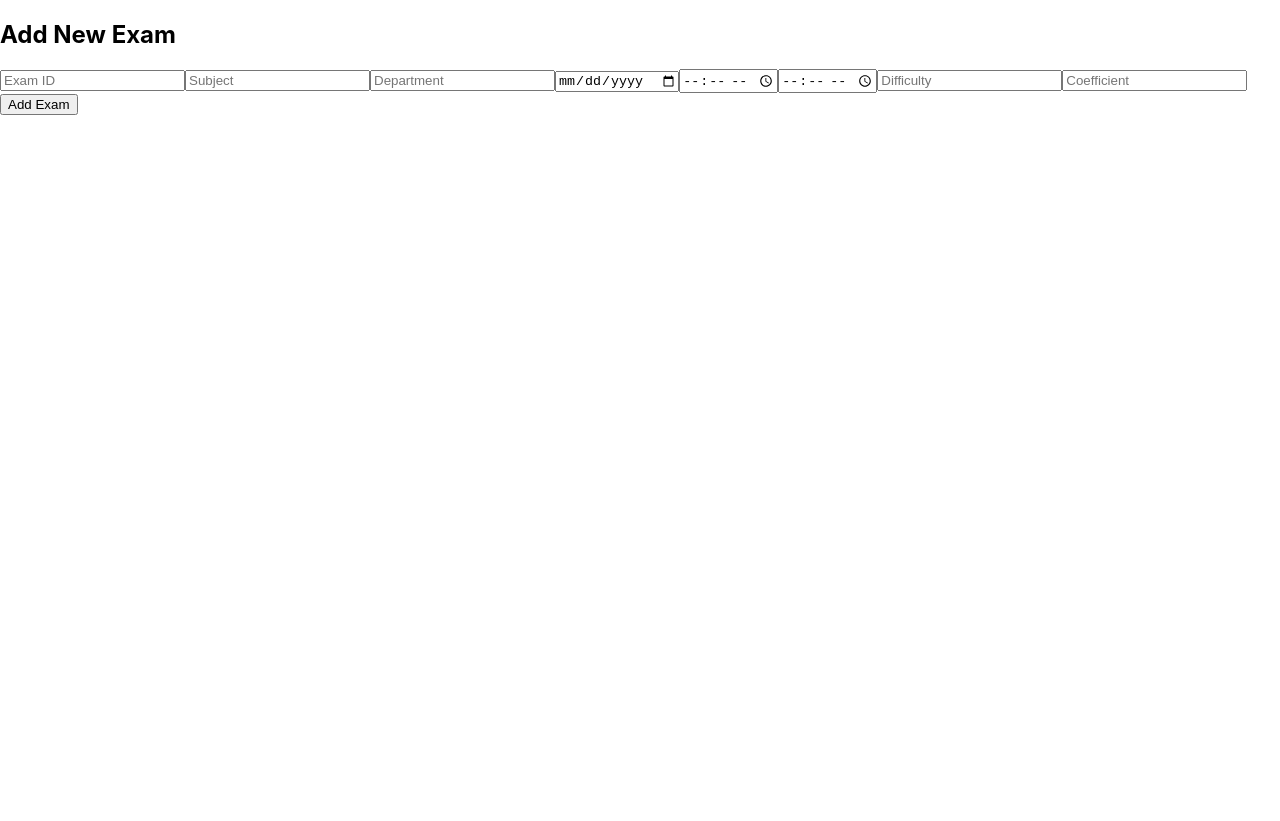
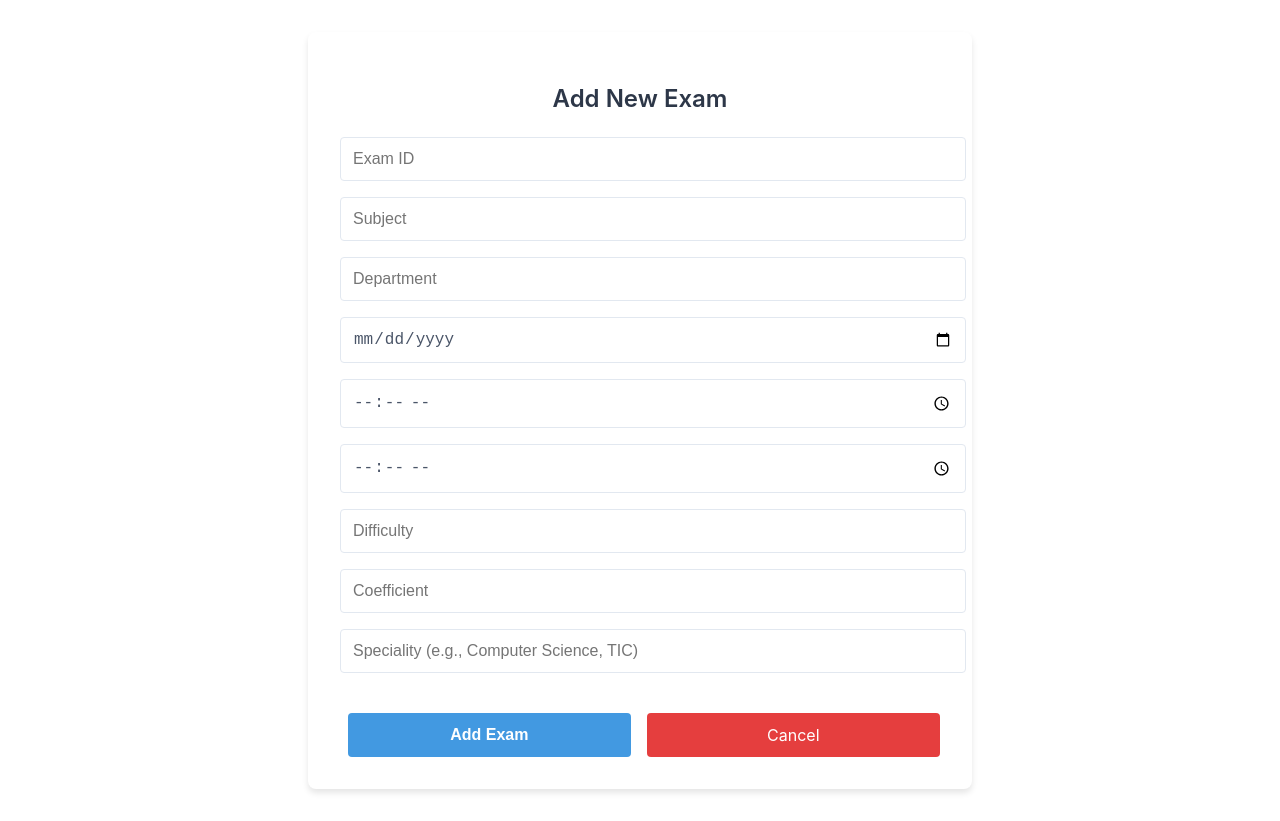
Before and after one commit to esraahsin/ExamManagementSystem, a React (Create React App) app in the folder frontend/: page /admin/exams/addexam in a window 1280 px wide. Before the commit the page ends 800 px from the top, so only its background shows below. Built offline with nearby package versions, Linux system fonts and the light colour scheme.

Commit message:
addinf style to AddExam form

```diff
--- /dev/null
+++ b/frontend/src/pages/AddExam.css
@@ -0,0 +1,102 @@
+/* Conteneur principal */
+.add-exam-container {
+    max-width: 600px;
+    margin: 2rem auto;
+    padding: 2rem;
+    background-color: #ffffff;
+    border-radius: 8px;
+    box-shadow: 0 4px 6px rgba(0, 0, 0, 0.1);
+}
+
+/* Titre du formulaire */
+.add-exam-title {
+    font-size: 1.5rem;
+    font-weight: 600;
+    color: #2d3748;
+    margin-bottom: 1.5rem;
+    text-align: center;
+}
+
+/* Champs du formulaire */
+.add-exam-input {
+    width: 100%;
+    padding: 0.75rem;
+    margin-bottom: 1rem;
+    border: 1px solid #e2e8f0;
+    border-radius: 4px;
+    font-size: 1rem;
+    color: #4a5568;
+    transition: border-color 0.3s ease;
+}
+
+.add-exam-input:focus {
+    border-color: #4299e1;
+    outline: none;
+    box-shadow: 0 0 0 3px rgba(66, 153, 225, 0.2);
+}
+
+/* Bouton de soumission */
+.add-exam-button {
+    width: 100%;
+    padding: 0.75rem;
+    background-color: #4299e1;
+    color: white;
+    font-size: 1rem;
+    font-weight: 600;
+    border: none;
+    border-radius: 4px;
+    cursor: pointer;
+    transition: background-color 0.3s ease;
+}
+
+.add-exam-button:hover {
+    background-color: #3182ce;
+}
+
+.add-exam-button:active {
+    background-color: #2c5282;
+}
+
+/* Message d'erreur */
+.error-message {
+    color: #e53e3e;
+    font-size: 0.875rem;
+    margin-top: 0.5rem;
+}
+/* Navigation Header */
+.navigation-header {
+    margin-bottom: 1.5rem;
+  }
+
+  .back-button {
+    color: #4299e1;
+    text-decoration: none;
+    font-weight: 600;
+    transition: color 0.3s ease;
+  }
+
+  .back-button:hover {
+    color: #3182ce;
+  }
+
+  /* Button Group */
+  .button-group {
+    display: flex;
+    gap: 1rem;
+    margin-top: 1.5rem;
+  }
+
+  .cancel-button {
+    width: 100%;
+    padding: 0.75rem;
+    background-color: #e53e3e;
+    color: white;
+    text-align: center;
+    text-decoration: none;
+    border-radius: 4px;
+    transition: background-color 0.3s ease;
+  }
+
+  .cancel-button:hover {
+    background-color: #c53030;
+  }
--- a/frontend/src/pages/AddExam.jsx
+++ b/frontend/src/pages/AddExam.jsx
@@ -1,5 +1,7 @@
 import { useState } from "react";
 import axios from "axios";
+import "./AddExam.css"; // Importez le fichier CSS
+import { Link } from "react-router-dom"; // Ajoutez cette ligne
 
 export default function AddExam() {
   const [exam, setExam] = useState({
@@ -11,6 +13,7 @@ export default function AddExam() {
     endTime: "",
     difficulty: "",
     coefficient: "",
+    speciality: "" // Nouveau champ
   });
 
   const handleChange = (e) => {
@@ -27,7 +30,17 @@ export default function AddExam() {
     try {
       await axios.post("http://localhost:8080/api/admin/exams", exam);
       alert("Exam added successfully!");
-      setExam({ examId: "", subject: "", department: "", examDate: "", startTime: "", endTime: "", difficulty: "", coefficient: "" });
+      setExam({
+        examId: "",
+        subject: "",
+        department: "",
+        examDate: "",
+        startTime: "",
+        endTime: "",
+        difficulty: "",
+        coefficient: "",
+        speciality: "" // Réinitialiser le champ
+      });
     } catch (error) {
       console.error("Error adding exam", error);
       alert("Failed to add exam");
@@ -35,29 +48,105 @@ export default function AddExam() {
   };
 
   return (
-    <div className="max-w-lg mx-auto mt-10 p-6 bg-white shadow-lg rounded-lg">
-      <h2 className="text-xl font-semibold mb-4">Add New Exam</h2>
+    <div className="add-exam-container">
+      <h2 className="add-exam-title">Add New Exam</h2>
       <form onSubmit={handleSubmit} className="space-y-4">
-        {/* Change input type to "number" for examId */}
+        {/* Exam ID */}
         <input
           type="number"
           name="examId"
           value={exam.examId}
           onChange={handleChange}
           placeholder="Exam ID"
-          className="w-full p-2 border rounded"
+          className="add-exam-input"
           min="1"
           required
         />
-        {/* Keep other fields unchanged */}
-        <input type="text" name="subject" value={exam.subject} onChange={handleChange} placeholder="Subject" className="w-full p-2 border rounded" required />
-        <input type="text" name="department" value={exam.department} onChange={handleChange} placeholder="Department" className="w-full p-2 border rounded" required />
-        <input type="date" name="examDate" value={exam.examDate} onChange={handleChange} className="w-full p-2 border rounded" required />
-        <input type="time" name="startTime" value={exam.startTime} onChange={handleChange} className="w-full p-2 border rounded" required />
-        <input type="time" name="endTime" value={exam.endTime} onChange={handleChange} className="w-full p-2 border rounded" required />
-        <input type="number" name="difficulty" value={exam.difficulty} onChange={handleChange} placeholder="Difficulty" className="w-full p-2 border rounded" required />
-        <input type="number" name="coefficient" value={exam.coefficient} onChange={handleChange} placeholder="Coefficient" className="w-full p-2 border rounded" required />
-        <button type="submit" className="w-full p-2 bg-blue-500 text-white rounded">Add Exam</button>
+        {/* Subject */}
+        <input
+          type="text"
+          name="subject"
+          value={exam.subject}
+          onChange={handleChange}
+          placeholder="Subject"
+          className="add-exam-input"
+          required
+        />
+        {/* Department */}
+        <input
+          type="text"
+          name="department"
+          value={exam.department}
+          onChange={handleChange}
+          placeholder="Department"
+          className="add-exam-input"
+          required
+        />
+        {/* Exam Date */}
+        <input
+          type="date"
+          name="examDate"
+          value={exam.examDate}
+          onChange={handleChange}
+          className="add-exam-input"
+          required
+        />
+        {/* Start Time */}
+        <input
+          type="time"
+          name="startTime"
+          value={exam.startTime}
+          onChange={handleChange}
+          className="add-exam-input"
+          required
+        />
+        {/* End Time */}
+        <input
+          type="time"
+          name="endTime"
+          value={exam.endTime}
+          onChange={handleChange}
+          className="add-exam-input"
+          required
+        />
+        {/* Difficulty */}
+        <input
+          type="number"
+          name="difficulty"
+          value={exam.difficulty}
+          onChange={handleChange}
+          placeholder="Difficulty"
+          className="add-exam-input"
+          required
+        />
+        {/* Coefficient */}
+        <input
+          type="number"
+          name="coefficient"
+          value={exam.coefficient}
+          onChange={handleChange}
+          placeholder="Coefficient"
+          className="add-exam-input"
+          required
+        />
+        {/* Speciality */}
+        <input
+          type="text"
+          name="speciality"
+          value={exam.speciality}
+          onChange={handleChange}
+          placeholder="Speciality (e.g., Computer Science, TIC)"
+          className="add-exam-input"
+          required
+        />
+        <div className="button-group">
+          <button type="submit" className="add-exam-button">
+            Add Exam
+          </button>
+          <Link to="/admin/exams" className="cancel-button">
+            Cancel
+          </Link>
+          </div>
       </form>
     </div>
   );
```
